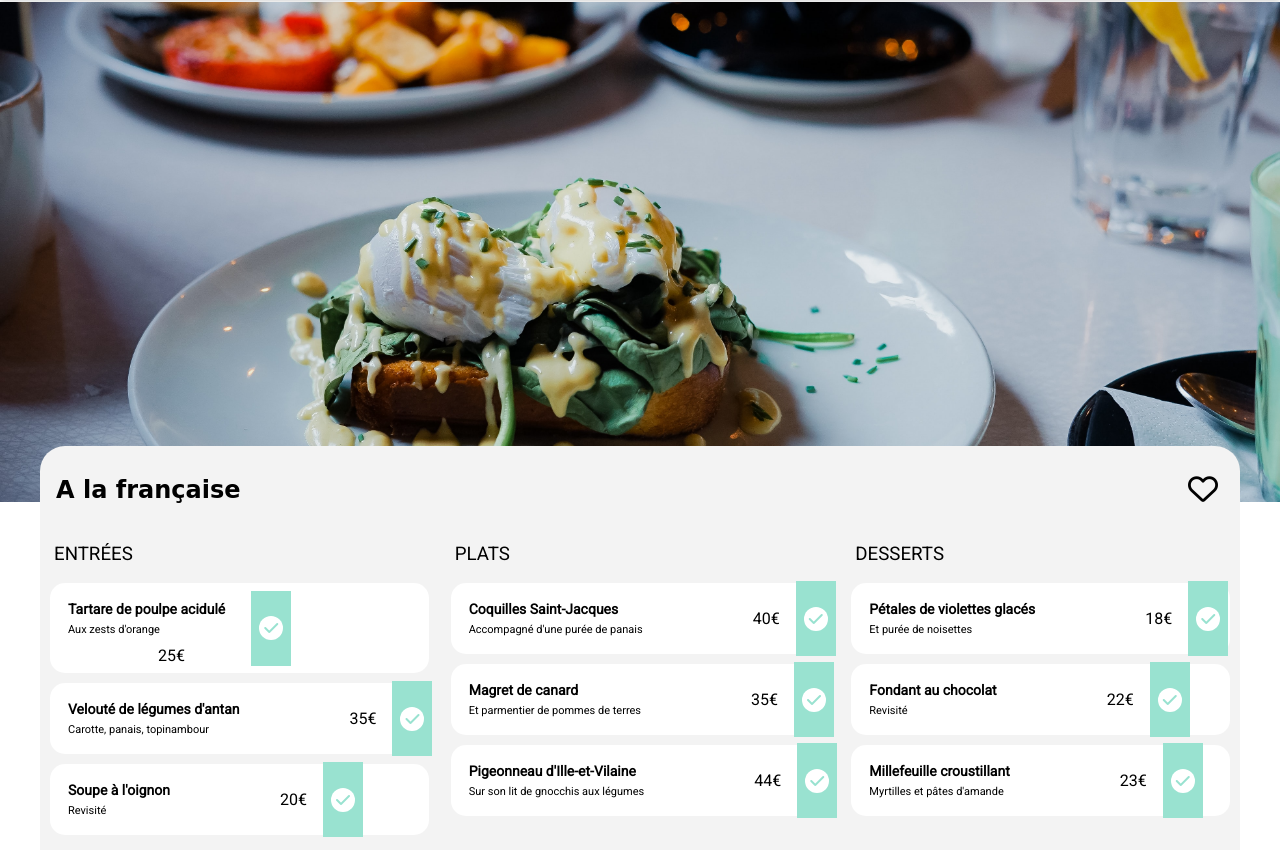
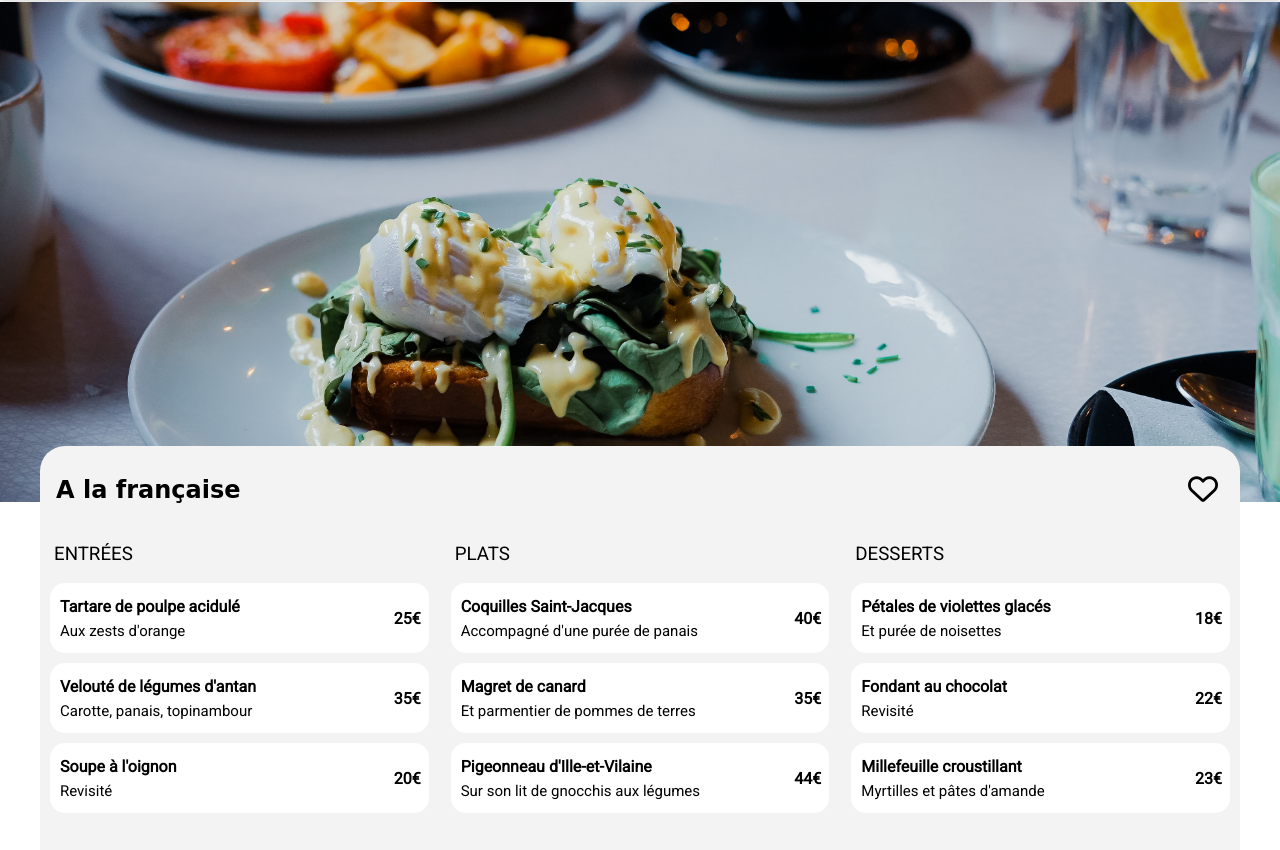
Before and after one commit to BenjaminPretet/BenjaminPretet_3_23082021, a website: page a_la_francaise.html in a window 1280 px wide. Shown: the part 76-926 px from the top of the page. Drawn offline with Linux system fonts and the light colour scheme; a web font is replaced by a local one.

Commit message:
update restaurant and animation

```diff
--- a/a_la_francaise.html
+++ b/a_la_francaise.html
@@ -27,7 +27,7 @@
         <div class="sub_menus">
             <section class="submenu">
                 <h3 class="submenu_title">Entrées</h3>
-                <section class="contained_submenu">
+                <div class="contained_submenu">
                     <div class="submenu_text">
                         <div class="menu_item">
                             <h4 class="menu_item_title">Tartare de poulpe acidulé</h4>
@@ -40,117 +40,133 @@
                             <i class="confirmation_icon fas fa-check"></i>
                         </div>
                     </div>
-                </section>
+                </div>
 
-                <section class="contained_submenu">
+                <div class="contained_submenu">
+                    <div class="submenu_text">
                         <div class="menu_item">
                             <h4 class="menu_item_title">Velouté de légumes d'antan</h4>
                             <p class="menu_item_description">Carotte, panais, topinambour</p>
                         </div>
                         <div class="menu_item_price">35€</div>
+                    </div>
                     <div class="menu_item_confirmation">
                         <div class="scroll_icon">
                             <i class="confirmation_icon fas fa-check"></i>
                         </div>
                     </div>
-                </section>
+                </div>
 
-                <section class="contained_submenu">
+                <div class="contained_submenu">
+                    <div class="submenu_text">
                         <div class="menu_item">
                             <h4 class="menu_item_title">Soupe à l'oignon</h4>
                             <p class="menu_item_description">Revisité</p>
                         </div>
                         <div class="menu_item_price">20€</div>
+                    </div>
                     <div class="menu_item_confirmation">
                         <div class="scroll_icon">
                             <i class="confirmation_icon fas fa-check"></i>
                         </div>
                     </div>
-                </section>
+                </div>
             </section>
 
             <section class="submenu">
                 <h3 class="submenu_title">Plats</h3>
-                <section class="contained_submenu">
+                <div class="contained_submenu">
+                    <div class="submenu_text">
                         <div class="menu_item">
                             <h4 class="menu_item_title">Coquilles Saint-Jacques</h4>
                             <p class="menu_item_description">Accompagné d'une purée de panais</p>
                         </div>
                         <div class="menu_item_price">40€</div>
+                    </div>
                     <div class="menu_item_confirmation">
                         <div class="scroll_icon">
                             <i class="confirmation_icon fas fa-check"></i>
                         </div>
                     </div>
-                </section>
+                </div>
 
-                <section class="contained_submenu">
+                <div class="contained_submenu">
+                    <div class="submenu_text">
                         <div class="menu_item">
                             <h4 class="menu_item_title">Magret de canard</h4>
                             <p class="menu_item_description">Et parmentier de pommes de terres</p>
                         </div>
                         <div class="menu_item_price">35€</div>
+                    </div>
                     <div class="menu_item_confirmation">
                         <div class="scroll_icon">
                             <i class="confirmation_icon fas fa-check"></i>
                         </div>
                     </div>
-                </section>
+                </div>
 
-                <section class="contained_submenu">
+                <div class="contained_submenu">
+                    <div class="submenu_text">
                         <div class="menu_item">
                             <h4 class="menu_item_title">Pigeonneau d'Ille-et-Vilaine</h4>
                             <p class="menu_item_description">Sur son lit de gnocchis aux légumes</p>
                         </div>
                         <div class="menu_item_price">44€</div>
+                    </div>
                     <div class="menu_item_confirmation">
                         <div class="scroll_icon">
                             <i class="confirmation_icon fas fa-check"></i>
                         </div>
                     </div>
-                </section>
+                </div>
             </section>
 
             <section class="submenu">
                 <h3 class="submenu_title">Desserts</h3>
-                <section class="contained_submenu">
+                <div class="contained_submenu">
+                    <div class="submenu_text">
                         <div class="menu_item">
                             <h4 class="menu_item_title">Pétales de violettes glacés</h4>
                             <p class="menu_item_description">Et purée de noisettes</p>
                         </div>
                         <div class="menu_item_price">18€</div>
+                    </div>
                     <div class="menu_item_confirmation">
                         <div class="scroll_icon">
                             <i class="confirmation_icon fas fa-check"></i>
                         </div>
                     </div>
-                </section>
+                </div>
 
-                <section class="contained_submenu">
+                <div class="contained_submenu">
+                    <div class="submenu_text">
                         <div class="menu_item">
                             <h4 class="menu_item_title">Fondant au chocolat</h4>
                             <p class="menu_item_description">Revisité</p>
                         </div>
                         <div class="menu_item_price">22€</div>
+                    </div>
                     <div class="menu_item_confirmation">
                         <div class="scroll_icon">
                             <i class="confirmation_icon fas fa-check"></i>
                         </div>
                     </div>
-                </section>
+                </div>
 
-                <section class="contained_submenu">
+                <div class="contained_submenu">
+                    <div class="submenu_text">
                         <div class="menu_item">
                             <h4 class="menu_item_title">Millefeuille croustillant</h4>
                             <p class="menu_item_description">Myrtilles et pâtes d'amande</p>
                         </div>
                         <div class="menu_item_price">23€</div>
+                    </div>
                     <div class="menu_item_confirmation">
                         <div class="scroll_icon">
                             <i class="confirmation_icon fas fa-check"></i>
                         </div>
                     </div>
-                </section>
+                </div>
             </section>
         </div>
 
--- a/sass/Pages/_restaurant.scss
+++ b/sass/Pages/_restaurant.scss
@@ -1,12 +1,13 @@
-
-
+/*top image*/
 .image_menu {
     max-width: 100%;
     width: 100%;
     height: 500px;
     object-fit: cover;
 }
+/*top image*/
 
+/*menu box */
 .menu_container {
     border: 1px solid black;
     background-color: #f3f3f3;
@@ -18,13 +19,14 @@
     position: relative;
     margin-top: -60px;
 }
-
+ /*menu title*/
 .menu {
     display: flex;
     justify-content: space-between;
     padding: 10px 16px 0px 16px;
     font-family: $shrikhand;
 }
+/*menu title*/
 
 .sub_menus {
     display: grid;
@@ -58,21 +60,32 @@
     .menu_item_title {
         margin: 0;
         padding-bottom: 6px;
-        font-size: 14px;
+        font-size: 16px;
     }
 
     .menu_item_description {
         margin: 0;
-        font-size: 11px;
+        font-size: 15px;
     }
 }
 
 .menu_item_price {
-    padding-left: 100px;
+    font-weight: 600;
+    padding-right: 8px;
 }
 
+.menu_item_confirmation {
+    margin-right: -70px;
+}
+
+.menu_item_confirmation:hover {
+    margin-left: -70px;
+}
+
+/*bottom button*/
 .bottom_btn {
     display: flex;
     justify-content: center;
     padding: 30px;
 }
+/* menu box*/
```
Also changed, not shown: public/css/style.css, 1 other file. Lines whose indentation alone changed are shown as unchanged.
